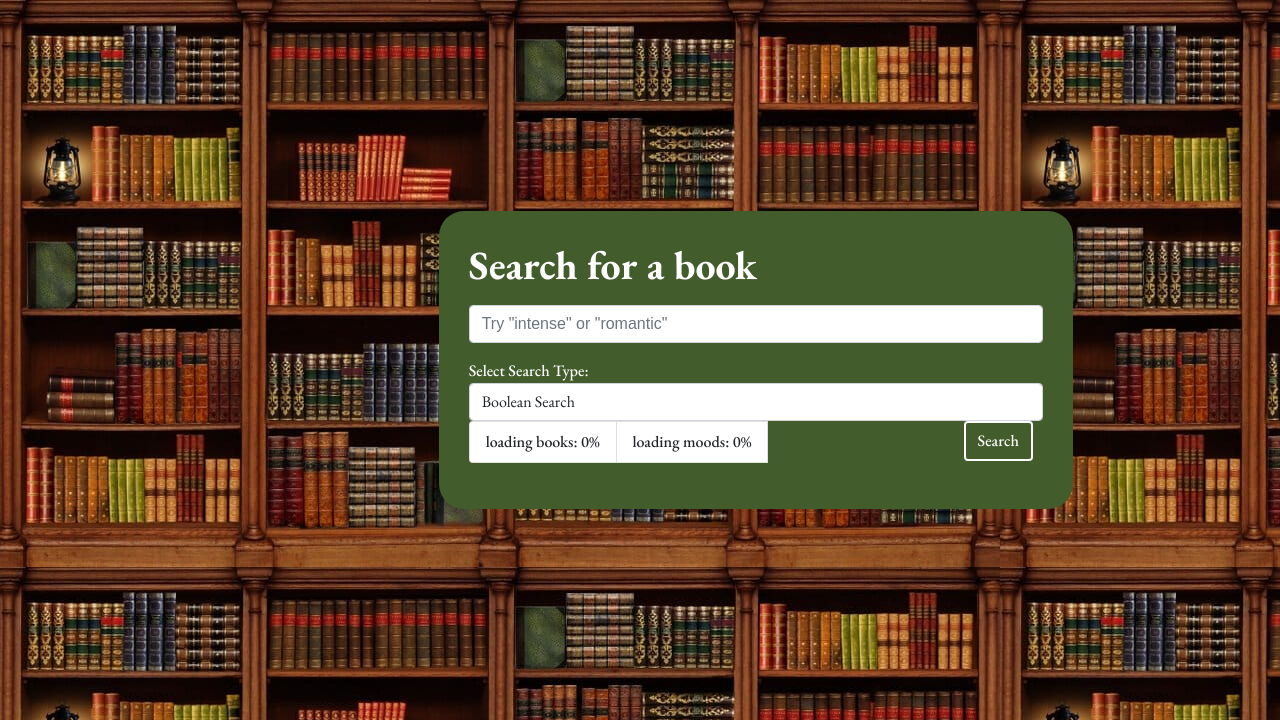
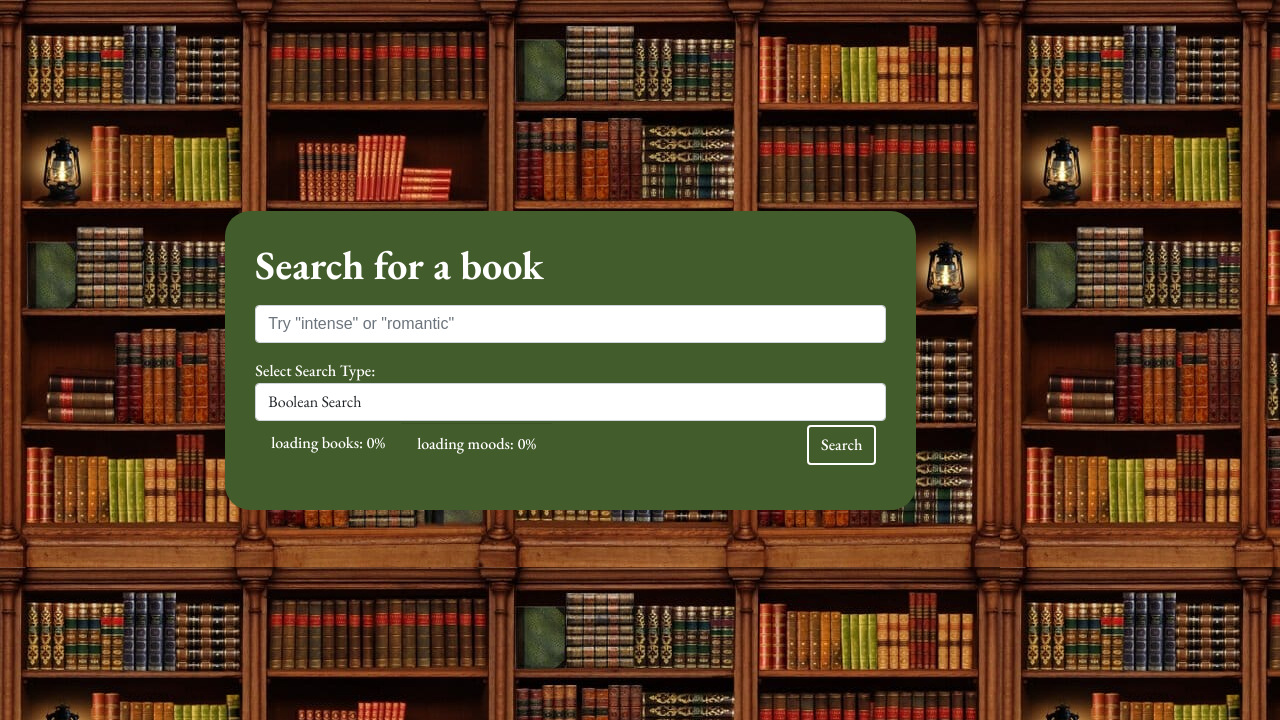
Before and after one commit to Jami-Kate/BookGood, a Flask app: page / in a window 1280 px wide. Shown: the part 108-828 px from the top of the page. Run offline with Flask 3, Linux system fonts and the light colour scheme; data that the repository does not hold is empty.

Commit message:
small visual changes

```diff
--- a/static/css/app.css
+++ b/static/css/app.css
@@ -65,6 +65,7 @@
     font-weight: 500;
     margin-right: 10px;
     float: right;
+    margin-top: 4px;
 }
 
 .btn-search:hover {
@@ -130,6 +131,12 @@ h2 {
 }
 
 .genreBox {
+    border-width: 0px;
+}
+
+.statusBox {
+    background-color: #435c2b;
+    color:#fff;
     border-width: 0px;
 }
 
--- a/templates/index.html
+++ b/templates/index.html
@@ -5,7 +5,7 @@ BookGood
 
 {% block content %}
    <div class="row fillOut indexBkgrnd">
-            <div class = "col"></div>
+            <div class = "col-md-2"></div>
             <div class = "col-md-8 d-flex">
                <!-- <div class = "d-flex align-items-center">-->
                     <div class = "align-self-center flex-grow-1 searchBox">
@@ -30,15 +30,15 @@ BookGood
                     </div>
                     {% endif %}
 
-                    <ul class="list-group list-group-horizontal">
-                        <li class="list-group-item" id="book-status"></li>
-                        <li class="list-group-item" id="mood-status"></li>
-                        <li class="list-group-item d-none" id="ready">let's rock</li>
+                    <ul class="list-group list-group-horizontal" style="padding-top: 2px;">
+                        <li class="list-group-item statusBox" id="book-status"></li>
+                        <li class="list-group-item statusBox" id="mood-status"></li>
+                        <li class="list-group-item d-none statusBox" id="ready">let's rock</li>
                     </ul>
 
                 </div>
             </div>
-            <div class = "col"></div>
+            <div class = "col-md-2"></div>
    </div>
 
     {% endblock %}
```
Also changed, not shown: static/data/data.json.
